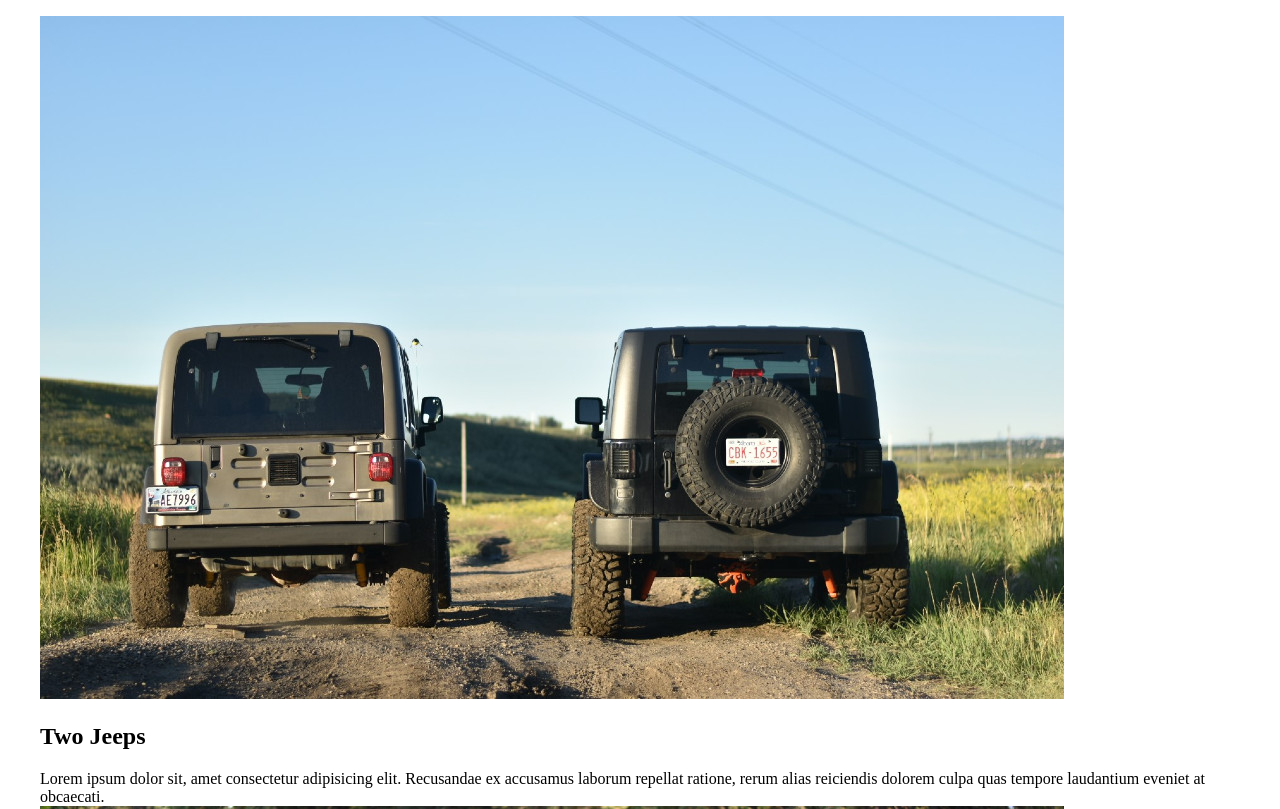
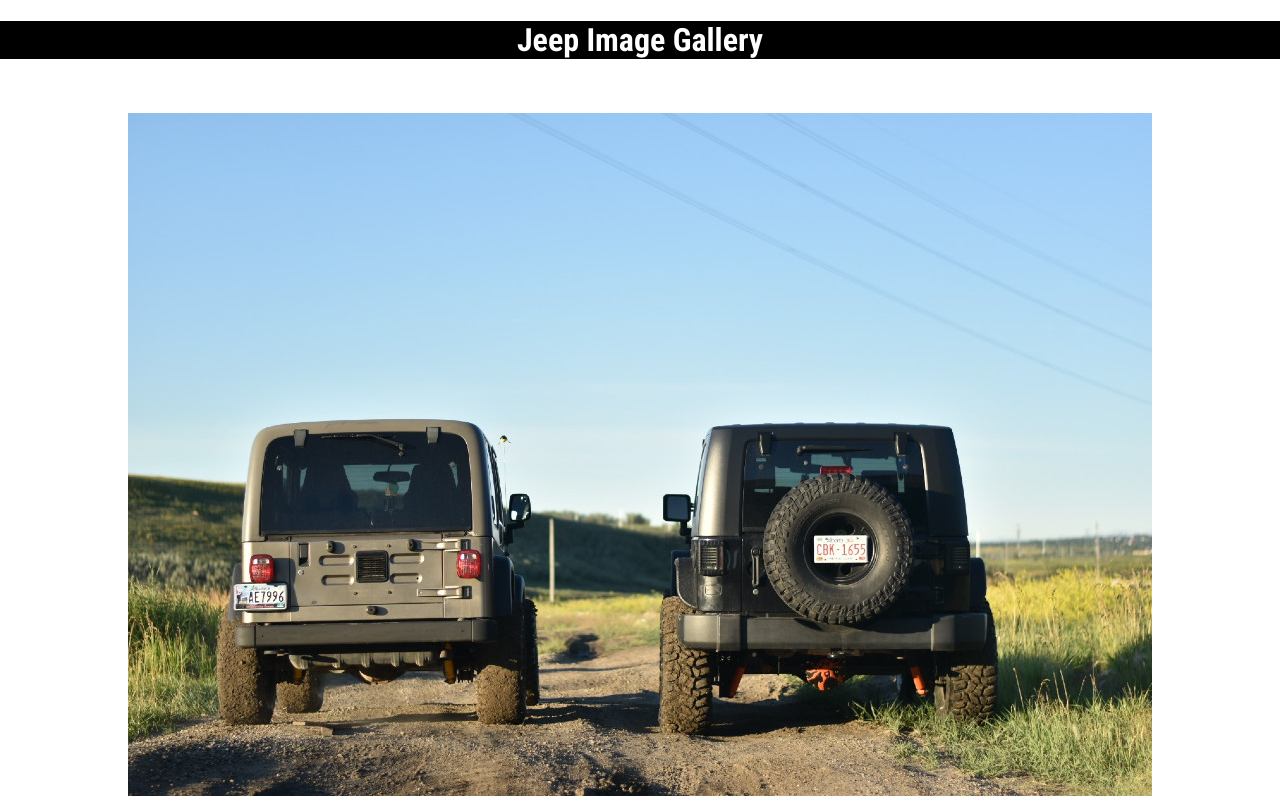
Before and after one commit to MakaylaMR/cpnt262-a2, a plain HTML site: page index.html in a window 1280 px wide. Shown: the top 809 px of the page. Drawn offline with nearby package versions, Linux system fonts and the light colour scheme.

Commit message:
added styling

```diff
--- a/scripts/main.js
+++ b/scripts/main.js
@@ -106,7 +106,7 @@ jeeps.forEach(function(jeep){
 
 output += '</figure>';
 
-document.querySelector('main').innerHTML = output;
+document.querySelector('figure').innerHTML = output;
 
 
 
--- a/styles/main.css
+++ b/styles/main.css
@@ -1,23 +1,34 @@
-.slider {
-  margin: 50px auto;
-  width: 50%;
+@import url('https://fonts.googleapis.com/css2?family=Cabin&family=Roboto+Condensed:wght@700&display=swap');
+body {
+  margin:0;
+}
+/*heading*/
+h1, h2, h3 {
+  font-family: 'Roboto Condensed', sans-serif;
+}
+/*paragraph*/
+figcaption, footer {
+  font-family: 'Cabin', sans-serif;
 }
 
-.img-box img{
-  width: 100%;
+h1 {
+  text-align: center;
 }
 
-.btn {
-  border: none;
-  outline: none;
-  background: #888;
-  padding: 10px 30px;
-  font-size: 20px;
-  color: #ddd;
-  cursor: pointer;
-  margin: 10px auto;
+figure {
+  display: grid;
 }
 
-.btn:hover {
-  background: #111;
+img {
+  justify-self: center;
+
+  padding-top: 1rem;
 }
+
+header {
+  background: #000;
+  color: #FFF;
+
+  margin: 0;
+  padding: 0'
+}
```
